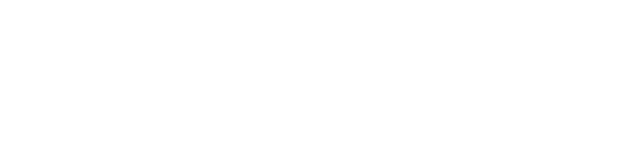
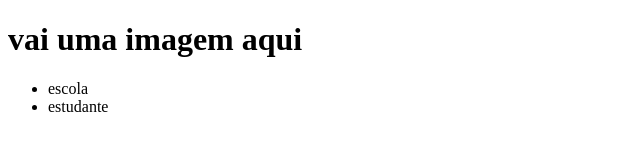
Before and after one commit to robinho-c/site-turma, a plain HTML site: page index.html in a window 1280 px wide. Shown: the whole page, without its empty margins (0-640 px from the left). Drawn offline with Linux system fonts and the light colour scheme.

Commit message:
trabalho dia 27/2

```diff
--- a/index.html
+++ b/index.html
@@ -8,4 +8,10 @@
 <body>
 
 </body>
+<h1>vai uma imagem aqui</h1>
 </html>
+<ul>
+    <li>escola</li>
+    <li>estudante</li>
+
+</ul>
```
